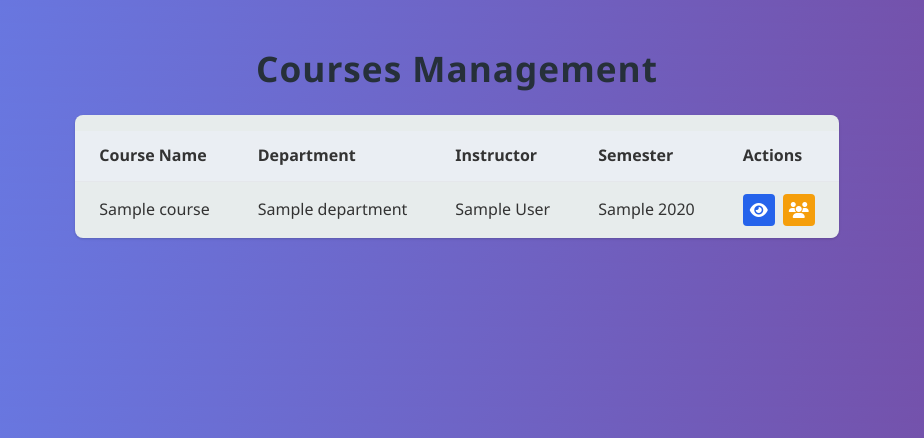
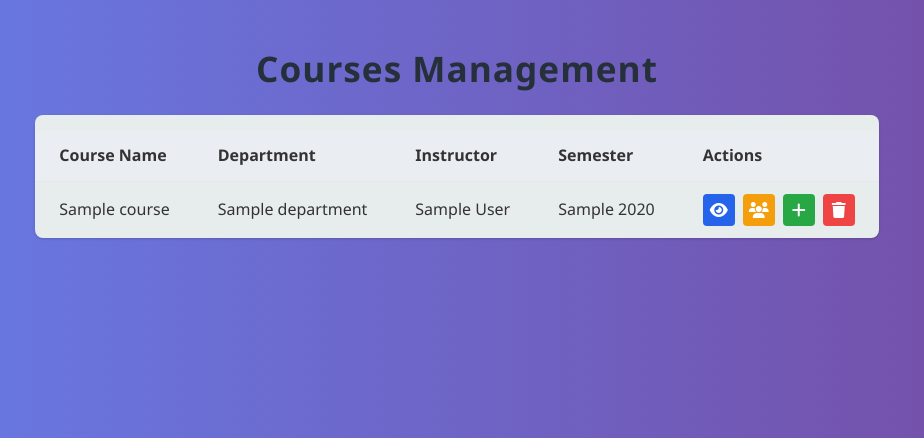
Before and after one commit to Yaneww11/collegeSystem, a Django app: page /courses/ in a window 1280 px wide. Shown: the part 57-495 px from the top of the page, without its empty margins (183-1107 px from the left). Run offline with Django 5.2, Linux system fonts and the light colour scheme; a user stored in the database is signed in; tables that the repository leaves empty hold one stand-in row (values such as "Sample post"); some libraries are stand-ins or nearby versions.

Commit message:
Add enroll/drop course button

```diff
--- a/static/css/tables.css
+++ b/static/css/tables.css
@@ -60,6 +60,10 @@
     background-color: #f59e0b;
 }
 
+.signup-btn {
+    background-color: #10b981;
+}
+
 .delete-btn {
     background-color: #ef4444;
 }
--- a/templates/courses/courses.html
+++ b/templates/courses/courses.html
@@ -39,9 +39,16 @@
                             <td>
                                 <div class="action-buttons">
                                     <a href="{% url 'course-details' course.id %}" class="action-btn view-btn"
-                                       title="View"><i class="fas fa-eye"></i></a>
+                                        title="View"><i class="fas fa-eye"></i></a>
+                                       {% comment "" %} show this only if currentUser == course.teacher {% endcomment %}
                                     <a href="{% url 'course-manage' course.id %}" class="action-btn edit-btn"
-                                       title="Manage Students"><i class="fas fa-users"></i></a>
+                                        title="Manage Students"><i class="fas fa-users"></i></a>
+                                        {% comment "" %}zapisvane, STUDENT ONLY, samo ako NE E zapisan veche{% endcomment %}
+                                    <a class="action-btn signup-btn" style="background-color: #28a745;"
+                                        title="Sign Up"><i class="fas fa-plus"></i></a>
+                                        {% comment "" %}otpisvane, STUDENT ONLY, samo ako E zapisan veche{% endcomment %}
+                                    <a class="action-btn delete-btn"
+                                        title="Drop Course"><i class="fas fa-trash"></i></a>
                                 </div>
                             </td>
                         </tr>
```
